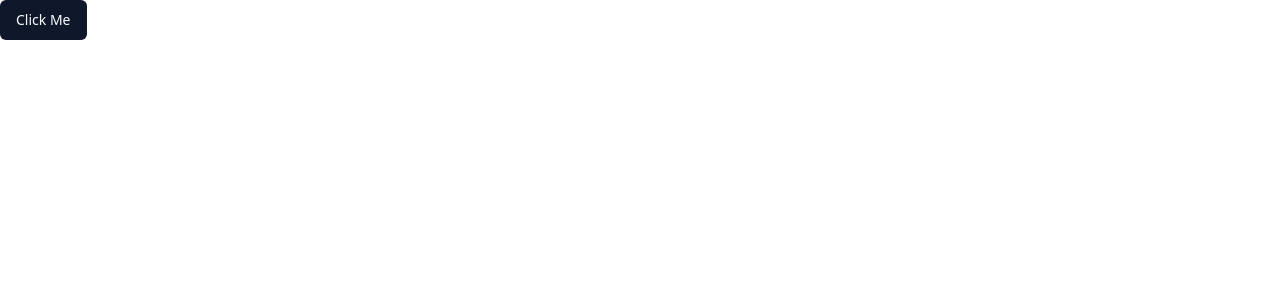
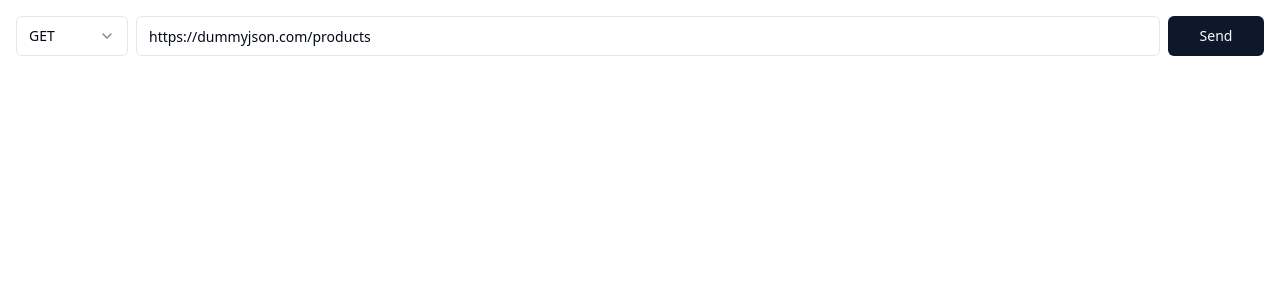
Before and after one commit to thantko20/curler, a React (Vite) app in the folder frontend/: page / in a window 1280 px wide. Shown: the top 300 px of the page. Built offline with nearby package versions, Linux system fonts and the light colour scheme.

Commit message:
add more styling

```diff
--- a/frontend/package.json
+++ b/frontend/package.json
@@ -10,7 +10,11 @@
     "preview": "vite preview"
   },
   "dependencies": {
+    "@codemirror/lang-json": "^6.0.1",
+    "@codemirror/search": "^6.5.6",
+    "@radix-ui/react-select": "^2.1.1",
     "@radix-ui/react-slot": "^1.1.0",
+    "@uiw/react-codemirror": "^4.23.0",
     "class-variance-authority": "^0.7.0",
     "clsx": "^2.1.1",
     "lucide-react": "^0.428.0",
--- a/frontend/src/App.tsx
+++ b/frontend/src/App.tsx
@@ -1,73 +1,55 @@
-import { useState } from "react"
+import { useReducer, useState } from "react"
 import { Button } from "./components/ui/button"
 import { Send } from "./lib/wailsjs/go/main/App"
 import { request } from "./lib/wailsjs/go/models"
+import {
+  Select,
+  SelectContent,
+  SelectItem,
+  SelectTrigger,
+  SelectValue
+} from "./components/ui/select"
+import { Input } from "./components/ui/input"
+import { ResponseOutput } from "./components/response-output"
+import { CRequest, CResponse } from "./types"
 
-type ContentType =
-  | "application/json"
-  | "multipart/form-data"
-  | "application/x-www-form-urlencoded"
-  | "text/plain"
-
-type MultipartFormdataValInfo = {
-  value: string
-} & (
+type Action =
   | {
-      valueType: "text"
-      filename?: never
-      mimeType?: string
+      type: "UPDATE_URL"
+      payload: string
     }
   | {
-      valueType: "file"
-      filename: string
-      mimeType: string
-    }
-)
-
-type NameValuePair = {
-  name: string
-  value: string
+      type: "UPDATE_METHOD"
+      payload: string
     }
 
-type MyRequest = {
-  url: string
-  method: string
-  headers: NameValuePair[]
-  queryParams: NameValuePair[]
-} & (
-  | {
-      contentType: Extract<ContentType, "application/json">
-      body: string
+function cRequestReducer(state: CRequest, action: Action): CRequest {
+  switch (action.type) {
+    case "UPDATE_URL":
+      return { ...state, url: action.payload }
+    case "UPDATE_METHOD":
+      return { ...state, method: action.payload }
+    default:
+      return state
   }
-  | {
-      contentType: Extract<ContentType, "multipart/form-data">
-      body: Record<string, MultipartFormdataValInfo>
-    }
-  | {
-      contentType: Extract<ContentType, "application/x-www-form-urlencoded">
-      body: NameValuePair[]
-    }
-  | {
-      contentType?: undefined
-      body?: unknown
-    }
-)
-
-type MyResponse = request.Response & {
-  decodedBody: string
 }
 
 function App() {
-  const [req] = useState<MyRequest>({
-    url: "https://dummyjson.com/product",
+  const [req, dispatch] = useReducer(cRequestReducer, {
+    url: "https://dummyjson.com/products",
     method: "GET",
     headers: [],
     queryParams: []
   })
 
-  const [res, setRes] = useState<MyResponse | null>(null)
+  const [res, setRes] = useState<CResponse | null>(null)
+  const [isLoading, setIsLoading] = useState(false)
+  const [error, setError] = useState<string | null>(null)
 
-  function sendRequest() {
+  async function sendRequest() {
+    setError(null)
+    setIsLoading(true)
+    try {
       const myRequest = new request.Request()
       myRequest.url = req.url
       myRequest.method = req.method
@@ -75,32 +57,85 @@
       myRequest.queryParams = req.queryParams
       myRequest.body = req.body
 
-    Send(myRequest)
-      .then((result) => setRes({ ...result, decodedBody: atob(result.body) }))
-      .catch(console.error)
+      const result = await Send(myRequest)
+      const decodedBody = atob(result.body)
+      console.log({ decodedBody, result })
+      setRes({ ...result, decodedBody })
+    } catch (error) {
+      if (error instanceof Error) {
+        setError(error.message)
       }
-
-  function generateImageUrlFromBinaryString(input: string) {
-    if (!res) return ""
-    const byteArray = new Uint8Array(input.length)
-    for (let i = 0; i < input.length; i++) {
-      byteArray[i] = input.charCodeAt(i)
+      console.error(error)
+    } finally {
+      setIsLoading(false)
     }
-    const blob = new Blob([byteArray], { type: res.contentType })
-    return URL.createObjectURL(blob)
   }
 
   return (
-    <>
-      <Button onClick={sendRequest}>Click Me</Button>
-      {res?.contentType.startsWith("image/") ? (
-        <img src={generateImageUrlFromBinaryString(res.decodedBody)} />
+    <div className="p-4">
+      <RequestTopSection
+        url={req.url}
+        method={req.method}
+        onClickSend={sendRequest}
+        onMethodChange={(value) =>
+          dispatch({ type: "UPDATE_METHOD", payload: value })
+        }
+        onUrlChange={(value) =>
+          dispatch({ type: "UPDATE_URL", payload: value })
+        }
+      />
+      {isLoading ? <div>Loading...</div> : null}
+      {error ? <div>{error}</div> : null}
+      {res ? (
+        <ResponseOutput response={res} height="400px" className="mt-4" />
       ) : null}
-      {res?.contentType.startsWith("application/json") ? (
-        <pre>{JSON.stringify(JSON.parse(res.decodedBody), null, 2)}</pre>
-      ) : null}
-    </>
+    </div>
   )
 }
 
 export default App
+
+type TopSectionProps = {
+  url: string
+  method: string
+  onClickSend: () => void
+  onMethodChange: (method: string) => void
+  onUrlChange: (url: string) => void
+}
+
+const httpMethods = ["GET", "POST", "PUT", "PATCH", "DELETE"] as const
+
+function RequestTopSection(props: TopSectionProps) {
+  const { url, method, onClickSend, onMethodChange, onUrlChange } = props
+  return (
+    <div className="flex gap-2">
+      <Select onValueChange={onMethodChange} value={method}>
+        <SelectTrigger className="max-w-28">
+          <SelectValue placeholder="Method" />
+        </SelectTrigger>
+        <SelectContent>
+          {httpMethods.map((m) => (
+            <SelectItem key={m} value={m}>
+              {m}
+            </SelectItem>
+          ))}
+        </SelectContent>
+      </Select>
+      <form
+        className="flex gap-2 w-full"
+        onSubmit={(e) => {
+          e.preventDefault()
+          onClickSend()
+        }}
+      >
+        <Input
+          value={url}
+          onChange={(e) => onUrlChange(e.currentTarget.value)}
+        />
+        <Button type="submit" className="min-w-24">
+          Send
+        </Button>
+      </form>
+    </div>
+  )
+}
--- /dev/null
+++ b/frontend/src/components/response-output.tsx
@@ -0,0 +1,56 @@
+import { CResponse } from "@/types"
+import { useCodeMirror } from "@uiw/react-codemirror"
+import { json } from "@codemirror/lang-json"
+import { cn } from "@/lib/utils/cn"
+import { useEffect, useRef } from "react"
+import { SearchCursor } from "@codemirror/search"
+
+type Props = {
+  response: CResponse
+  className?: string
+  width?: string
+  height?: string
+}
+
+const extensions = [json()]
+
+export const ResponseOutput = ({
+  response,
+  className,
+  width,
+  height
+}: Props) => {
+  const editor = useRef<HTMLDivElement>(null)
+  const { setContainer, state } = useCodeMirror({
+    container: editor.current,
+    extensions,
+    value: JSON.stringify(JSON.parse(response.decodedBody), null, 2),
+    editable: false,
+    className: cn(className),
+    width,
+    height
+  })
+  useEffect(() => {
+    setContainer(editor.current)
+  }, [setContainer])
+  useEffect(() => {
+    if (response.contentType.startsWith("application/json") && state) {
+      const cursor = new SearchCursor(state.doc, "products")
+      cursor.next()
+      console.log(cursor.value)
+    }
+  }, [response.body, response.contentType, state])
+  // function generateImageUrlFromBinaryString(input: string) {
+  //   const byteArray = new Uint8Array(input.length)
+  //   for (let i = 0; i < input.length; i++) {
+  //     byteArray[i] = input.charCodeAt(i)
+  //   }
+  //   const blob = new Blob([byteArray], { type: response.contentType })
+  //   return URL.createObjectURL(blob)
+  // }
+  return response.contentType.startsWith("application/json") ? (
+    <div ref={editor} />
+  ) : (
+    <pre>{response.decodedBody}</pre>
+  )
+}
--- /dev/null
+++ b/frontend/src/components/ui/select.tsx
@@ -0,0 +1,158 @@
+import * as React from "react"
+import * as SelectPrimitive from "@radix-ui/react-select"
+import { Check, ChevronDown, ChevronUp } from "lucide-react"
+
+import { cn } from "@/lib/utils/cn"
+
+const Select = SelectPrimitive.Root
+
+const SelectGroup = SelectPrimitive.Group
+
+const SelectValue = SelectPrimitive.Value
+
+const SelectTrigger = React.forwardRef<
+  React.ElementRef<typeof SelectPrimitive.Trigger>,
+  React.ComponentPropsWithoutRef<typeof SelectPrimitive.Trigger>
+>(({ className, children, ...props }, ref) => (
+  <SelectPrimitive.Trigger
+    ref={ref}
+    className={cn(
+      "flex h-10 w-full items-center justify-between rounded-md border border-input bg-background px-3 py-2 text-sm ring-offset-background placeholder:text-muted-foreground focus:outline-none focus:ring-2 focus:ring-ring focus:ring-offset-2 disabled:cursor-not-allowed disabled:opacity-50 [&>span]:line-clamp-1",
+      className
+    )}
+    {...props}
+  >
+    {children}
+    <SelectPrimitive.Icon asChild>
+      <ChevronDown className="h-4 w-4 opacity-50" />
+    </SelectPrimitive.Icon>
+  </SelectPrimitive.Trigger>
+))
+SelectTrigger.displayName = SelectPrimitive.Trigger.displayName
+
+const SelectScrollUpButton = React.forwardRef<
+  React.ElementRef<typeof SelectPrimitive.ScrollUpButton>,
+  React.ComponentPropsWithoutRef<typeof SelectPrimitive.ScrollUpButton>
+>(({ className, ...props }, ref) => (
+  <SelectPrimitive.ScrollUpButton
+    ref={ref}
+    className={cn(
+      "flex cursor-default items-center justify-center py-1",
+      className
+    )}
+    {...props}
+  >
+    <ChevronUp className="h-4 w-4" />
+  </SelectPrimitive.ScrollUpButton>
+))
+SelectScrollUpButton.displayName = SelectPrimitive.ScrollUpButton.displayName
+
+const SelectScrollDownButton = React.forwardRef<
+  React.ElementRef<typeof SelectPrimitive.ScrollDownButton>,
+  React.ComponentPropsWithoutRef<typeof SelectPrimitive.ScrollDownButton>
+>(({ className, ...props }, ref) => (
+  <SelectPrimitive.ScrollDownButton
+    ref={ref}
+    className={cn(
+      "flex cursor-default items-center justify-center py-1",
+      className
+    )}
+    {...props}
+  >
+    <ChevronDown className="h-4 w-4" />
+  </SelectPrimitive.ScrollDownButton>
+))
+SelectScrollDownButton.displayName =
+  SelectPrimitive.ScrollDownButton.displayName
+
+const SelectContent = React.forwardRef<
+  React.ElementRef<typeof SelectPrimitive.Content>,
+  React.ComponentPropsWithoutRef<typeof SelectPrimitive.Content>
+>(({ className, children, position = "popper", ...props }, ref) => (
+  <SelectPrimitive.Portal>
+    <SelectPrimitive.Content
+      ref={ref}
+      className={cn(
+        "relative z-50 max-h-96 min-w-[8rem] overflow-hidden rounded-md border bg-popover text-popover-foreground shadow-md data-[state=open]:animate-in data-[state=closed]:animate-out data-[state=closed]:fade-out-0 data-[state=open]:fade-in-0 data-[state=closed]:zoom-out-95 data-[state=open]:zoom-in-95 data-[side=bottom]:slide-in-from-top-2 data-[side=left]:slide-in-from-right-2 data-[side=right]:slide-in-from-left-2 data-[side=top]:slide-in-from-bottom-2",
+        position === "popper" &&
+          "data-[side=bottom]:translate-y-1 data-[side=left]:-translate-x-1 data-[side=right]:translate-x-1 data-[side=top]:-translate-y-1",
+        className
+      )}
+      position={position}
+      {...props}
+    >
+      <SelectScrollUpButton />
+      <SelectPrimitive.Viewport
+        className={cn(
+          "p-1",
+          position === "popper" &&
+            "h-[var(--radix-select-trigger-height)] w-full min-w-[var(--radix-select-trigger-width)]"
+        )}
+      >
+        {children}
+      </SelectPrimitive.Viewport>
+      <SelectScrollDownButton />
+    </SelectPrimitive.Content>
+  </SelectPrimitive.Portal>
+))
+SelectContent.displayName = SelectPrimitive.Content.displayName
+
+const SelectLabel = React.forwardRef<
+  React.ElementRef<typeof SelectPrimitive.Label>,
+  React.ComponentPropsWithoutRef<typeof SelectPrimitive.Label>
+>(({ className, ...props }, ref) => (
+  <SelectPrimitive.Label
+    ref={ref}
+    className={cn("py-1.5 pl-8 pr-2 text-sm font-semibold", className)}
+    {...props}
+  />
+))
+SelectLabel.displayName = SelectPrimitive.Label.displayName
+
+const SelectItem = React.forwardRef<
+  React.ElementRef<typeof SelectPrimitive.Item>,
+  React.ComponentPropsWithoutRef<typeof SelectPrimitive.Item>
+>(({ className, children, ...props }, ref) => (
+  <SelectPrimitive.Item
+    ref={ref}
+    className={cn(
+      "relative flex w-full cursor-default select-none items-center rounded-sm py-1.5 pl-8 pr-2 text-sm outline-none focus:bg-accent focus:text-accent-foreground data-[disabled]:pointer-events-none data-[disabled]:opacity-50",
+      className
+    )}
+    {...props}
+  >
+    <span className="absolute left-2 flex h-3.5 w-3.5 items-center justify-center">
+      <SelectPrimitive.ItemIndicator>
+        <Check className="h-4 w-4" />
+      </SelectPrimitive.ItemIndicator>
+    </span>
+
+    <SelectPrimitive.ItemText>{children}</SelectPrimitive.ItemText>
+  </SelectPrimitive.Item>
+))
+SelectItem.displayName = SelectPrimitive.Item.displayName
+
+const SelectSeparator = React.forwardRef<
+  React.ElementRef<typeof SelectPrimitive.Separator>,
+  React.ComponentPropsWithoutRef<typeof SelectPrimitive.Separator>
+>(({ className, ...props }, ref) => (
+  <SelectPrimitive.Separator
+    ref={ref}
+    className={cn("-mx-1 my-1 h-px bg-muted", className)}
+    {...props}
+  />
+))
+SelectSeparator.displayName = SelectPrimitive.Separator.displayName
+
+export {
+  Select,
+  SelectGroup,
+  SelectValue,
+  SelectTrigger,
+  SelectContent,
+  SelectLabel,
+  SelectItem,
+  SelectSeparator,
+  SelectScrollUpButton,
+  SelectScrollDownButton,
+}
--- /dev/null
+++ b/frontend/src/types.ts
@@ -0,0 +1,59 @@
+import { request } from "./lib/wailsjs/go/models"
+
+export type ContentType =
+  | "application/json"
+  | "multipart/form-data"
+  | "application/x-www-form-urlencoded"
+  | "text/plain"
+
+export type MultipartFormdataValInfo = {
+  value: string
+} & (
+  | {
+      valueType: "text"
+      filename?: never
+      mimeType?: string
+    }
+  | {
+      valueType: "file"
+      filename: string
+      mimeType: string
+    }
+)
+
+export type NameValuePair = {
+  name: string
+  value: string
+}
+
+export type CRequest = {
+  url: string
+  method: string
+  headers: NameValuePair[]
+  queryParams: NameValuePair[]
+} & (
+  | {
+      contentType: Extract<ContentType, "application/json">
+      body: string
+    }
+  | {
+      contentType: Extract<ContentType, "multipart/form-data">
+      body: Record<string, MultipartFormdataValInfo>
+    }
+  | {
+      contentType: Extract<ContentType, "application/x-www-form-urlencoded">
+      body: NameValuePair[]
+    }
+  | {
+      contentType?: undefined
+      body?: unknown
+    }
+)
+
+export type CResponse = request.Response & {
+  /**
+   * Base64 String
+   */
+  body: string
+  decodedBody: string
+}
```
Also changed, not shown: 1 other file (tests, documents, lock files or other folders). Lines whose indentation alone changed are shown as unchanged.
